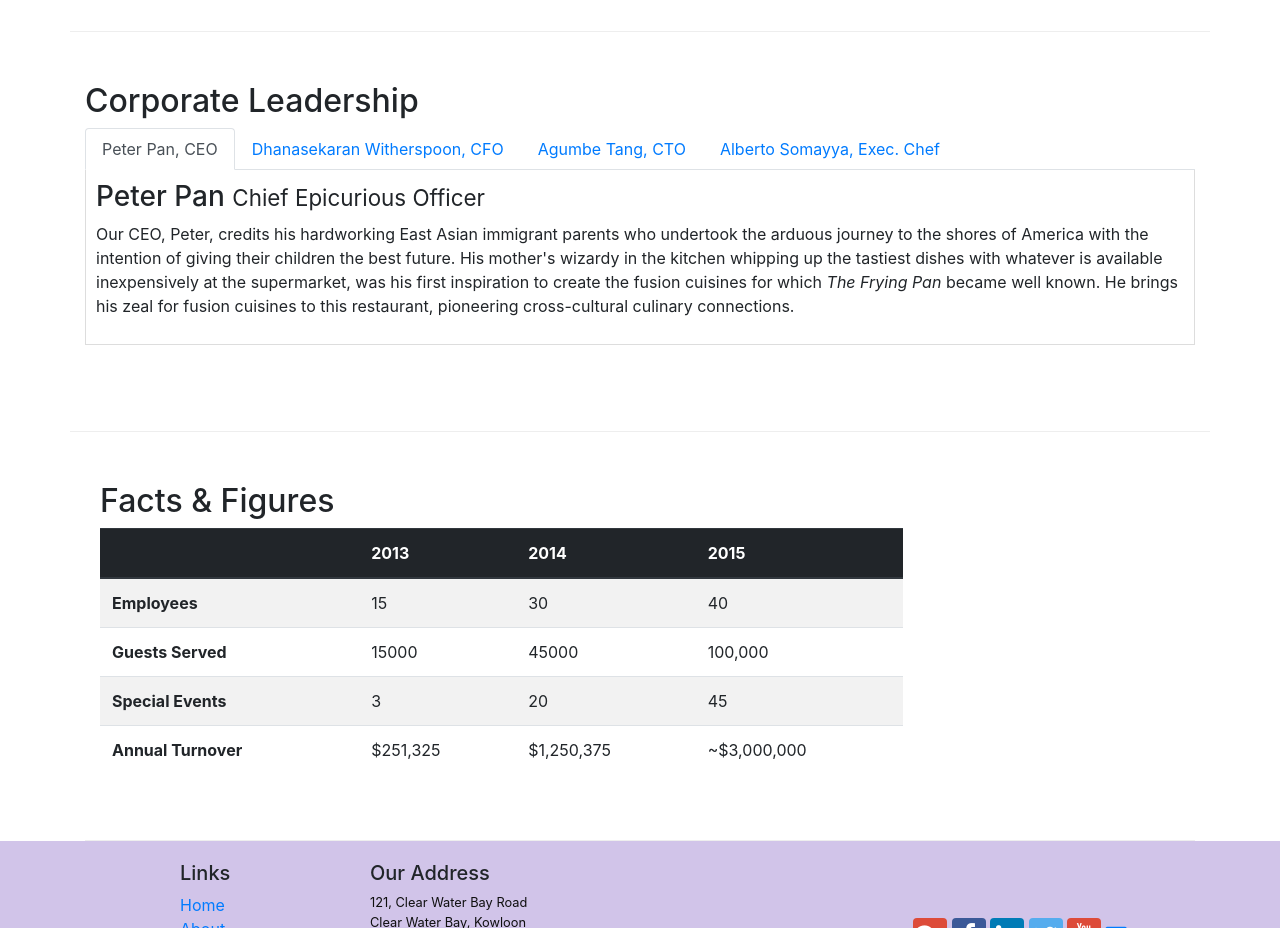
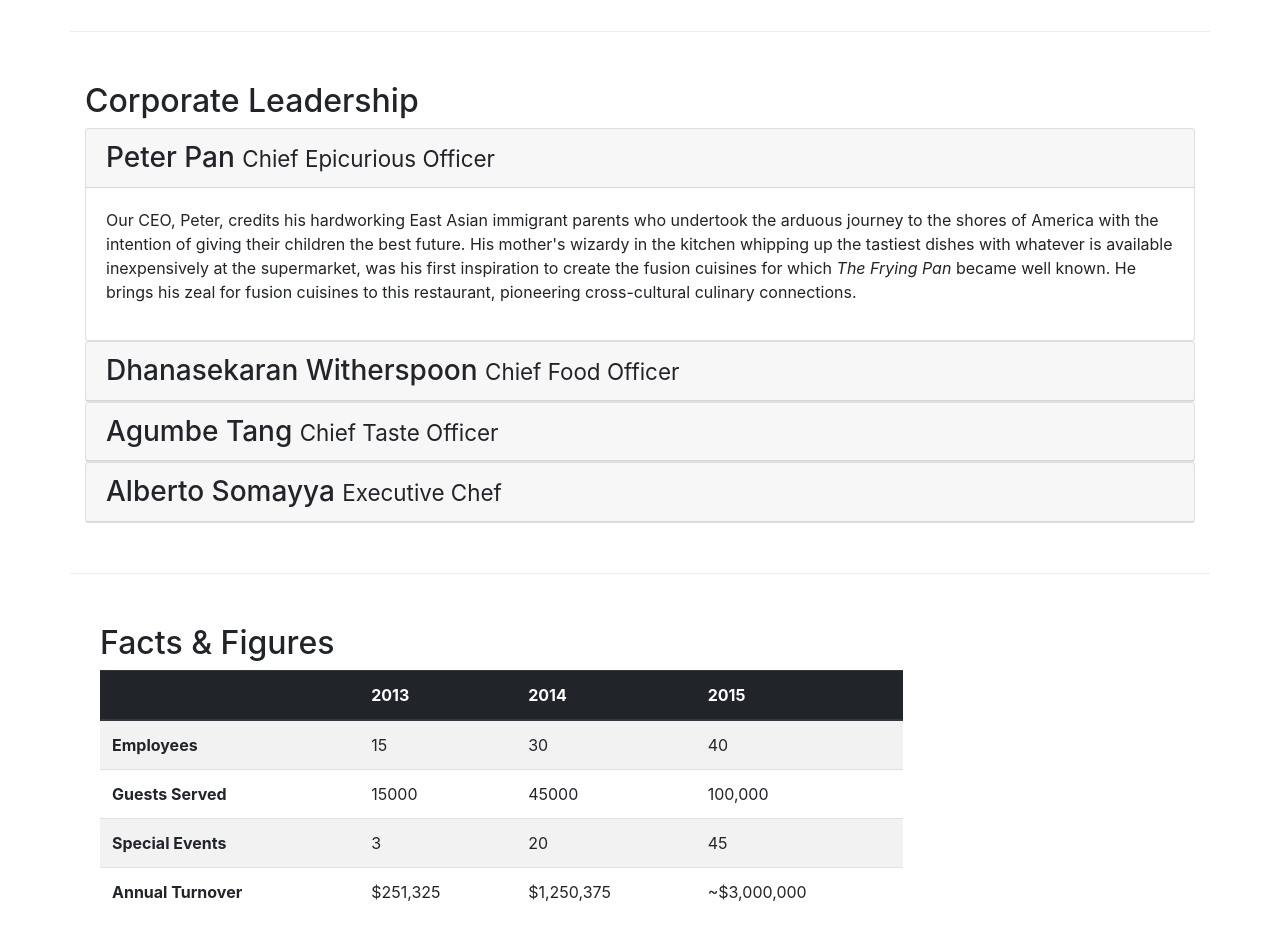
Before and after one commit to HydrogenChloride/Learning-Full-Stack-Web-Development, a website: page aboutus.html in a window 1280 px wide. Shown: the part 940-1868 px from the top of the page. Drawn offline with nearby package versions, Linux system fonts and the light colour scheme.

Commit message:
Accordion

```diff
--- a/aboutus.html
+++ b/aboutus.html
@@ -102,41 +102,64 @@
             <div class="row row-content">
                 <div class="col-12">
                     <h2>Corporate Leadership</h2>
-                    <ul class="nav nav-tabs">
-                        <li class="nav-item">
-                            <a class="nav-link active" href="#peter"
-                                role="tab" data-toggle="tab">Peter Pan, CEO</a>
-                        </li>
-                        <li class="nav-item">
-                            <a class="nav-link" href="#danny"
-                                role="tab" data-toggle="tab">Dhanasekaran Witherspoon, CFO</a>
-                        </li>
-                        <li class="nav-item">
-                            <a class="nav-link" href="#agumbe"
-                                role="tab" data-toggle="tab">Agumbe Tang, CTO</a>
-                        </li>
-                        <li class="nav-item">
-                            <a class="nav-link" href="#alberto"
-                                role="tab" data-toggle="tab">Alberto Somayya, Exec. Chef</a>
-                        </li>
-                    </ul>
-                    <div class="tab-content">
-                        <div role="tabpanel" class="tab-pane fade show active" id="peter">
-                            <h3>Peter Pan <small>Chief Epicurious Officer</small></h3>
-                            <p class="d-none d-sm-block">Our CEO, Peter, credits his hardworking East Asian immigrant parents who undertook the arduous journey to the shores of America with the intention of giving their children the best future. His mother's wizardy in the kitchen whipping up the tastiest dishes with whatever is available inexpensively at the supermarket, was his first inspiration to create the fusion cuisines for which <em>The Frying Pan</em> became well known. He brings his zeal for fusion cuisines to this restaurant, pioneering cross-cultural culinary connections.</p>
+                    <div id="accordion">
+                        <div class="card">
+                            <div class="card-header" role="tab" id="peterhead">
+                            <h3 class="mb-0">
+                                <a data-toggle="collapse" data-target="#peter">
+                                Peter Pan <small>Chief Epicurious Officer</small>
+                                </a>
+                            </h3>
+                            </div>
+                            <div class="collapse show" id="peter" data-parent="#accordion">
+                                <div class="card-body">
+                                    <p class="d-none d-sm-block">Our CEO, Peter, credits his hardworking East Asian immigrant parents who undertook the arduous journey to the shores of America with the intention of giving their children the best future. His mother's wizardy in the kitchen whipping up the tastiest dishes with whatever is available inexpensively at the supermarket, was his first inspiration to create the fusion cuisines for which <em>The Frying Pan</em> became well known. He brings his zeal for fusion cuisines to this restaurant, pioneering cross-cultural culinary connections.</p>
+                                </div>
+                            </div>
                         </div>
-                        <div role="tabpanel" class="tab-pane fade" id="danny">
-                            <h3>Dhanasekaran Witherspoon <small>Chief Food Officer</small></h3>
-                            <p class="d-none d-sm-block">Our CFO, Danny, as he is affectionately referred to by his colleagues, comes from a long established family tradition in farming and produce. His experiences growing up on a farm in the Australian outback gave him great appreciation for varieties of food sources. As he puts it in his own words, <em>Everything that runs, wins, and everything that stays, pays!</em></p>
+
+                        <div class="card">
+                            <div class="card-header" role="tab" id="dannyhead">
+                            <h3 class="mb-0">
+                                <a class="collapsed" data-toggle="collapse" data-target="#danny">
+                                Dhanasekaran Witherspoon <small>Chief Food Officer</small>
+                                </a>
+                            </h3>
                         </div>
-                        <div role="tabpanel" class="tab-pane fade" id="agumbe">
-                            <h3>Agumbe Tang <small>Chief Taste Officer</small></h3>
-                            <p class="d-none d-sm-block">Blessed with the most discerning gustatory sense, Agumbe, our CTO, personally ensures that every dish that we serve meets his exacting tastes. Our chefs dread the tongue lashing that ensues if their dish does not meet his exacting standards. He lives by his motto, <em>You click only if you survive my lick.</em></p>
+                        <div class="collapse" id="danny" data-parent="#accordion">
+                            <div class="card-body">
+                                <p class="d-none d-sm-block">Our CFO, Danny, as he is affectionately referred to by his colleagues, comes from a long established family tradition in farming and produce. His experiences growing up on a farm in the Australian outback gave him great appreciation for varieties of food sources. As he puts it in his own words, <em>Everything that runs, wins, and everything that stays, pays!</em></p>
+                            </div>
                         </div>
-                        <div role="tabpanel" class="tab-pane fade" id="alberto">
-                            <h3>Alberto Somayya <small>Executive Chef</small></h3>
-                            <p class="d-none d-sm-block">Award winning three-star Michelin chef with wide International experience having worked closely with whos-who in the culinary world, he specializes in creating mouthwatering Indo-Italian fusion experiences. He says, <em>Put together the cuisines from the two craziest cultures, and you get a winning hit! Amma Mia!</em></p>
+                    </div>
+                    <div class="card">
+                            <div class="card-header" role="tab" id="agumbehead">
+                            <h3 class="mb-0">
+                                <a class="collapsed" data-toggle="collapse" data-target="#agumbe">
+                                Agumbe Tang <small>Chief Taste Officer</small>
+                                </a>
+                            </h3>
                         </div>
+                        <div class="collapse" id="agumbe" data-parent="#accordion">
+                            <div class="card-body">
+                                <p class="d-none d-sm-block">Blessed with the most discerning gustatory sense, Agumbe, our CTO, personally ensures that every dish that we serve meets his exacting tastes. Our chefs dread the tongue lashing that ensues if their dish does not meet his exacting standards. He lives by his motto, <em>You click only if you survive my lick.</em></p>
+                            </div>
+                        </div>
+                    </div>
+                    <div class="card">
+                            <div class="card-header" role="tab" id="albertohead">
+                            <h3 class="mb-0">
+                                <a class="collapsed" data-toggle="collapse" data-target="#alberto">
+                                Alberto Somayya <small>Executive Chef</small>
+                                </a>
+                            </h3>
+                        </div>
+                        <div class="collapse" id="alberto" data-parent="#accordion">
+                            <div class="card-body">
+                                <p class="d-none d-sm-block">Award winning three-star Michelin chef with wide International experience having worked closely with whos-who in the culinary world, he specializes in creating mouthwatering Indo-Italian fusion experiences. He says, <em>Put together the cuisines from the two craziest cultures, and you get a winning hit! Amma Mia!</em></p>
+                            </div>
+                        </div>
+                    </div>
                     </div>
                 </div>
             </div>
```
Also changed, not shown: contactus.html (+2 -1 lines).
